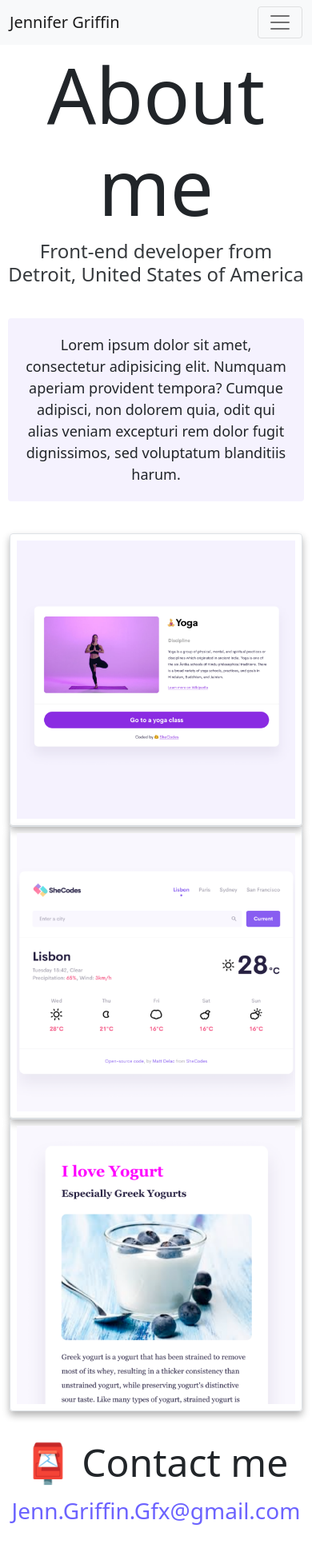
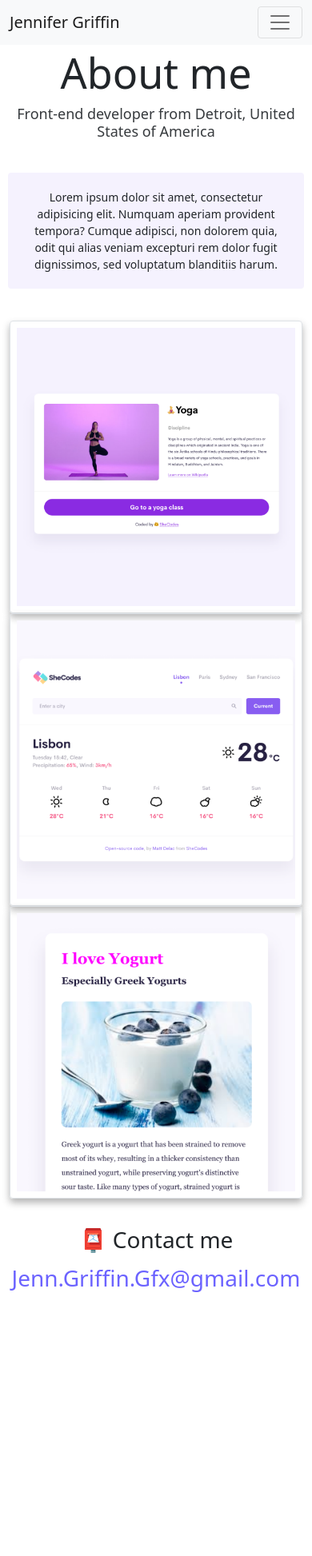
Before and after one commit to coderGriff66/Adv_BootStrap_WK3_SEO, a plain HTML site: page about.html in a window 390 px wide. Shown: the whole page at 80% size. After the commit the page ends 1679 px from the top, so only its background shows below. Drawn offline with nearby package versions, Linux system fonts and the light colour scheme.

Commit message:
Implementing SEO characteristics

```diff
--- a/about.html
+++ b/about.html
@@ -16,7 +16,7 @@
       crossorigin="anonymous"
     ></script>
     <link rel="stylesheet" href="/src/style.css" />
-    <title>About Jennifer Griffin</title>
+    <title>Info about JL Griffin</title>
   </head>
   <body>
     <nav class="navbar fixed-top navbar-expand-md navbar-light bg-light">
@@ -36,7 +36,7 @@
         <div class="collapse navbar-collapse" id="navbarNav">
           <ul class="navbar-nav">
             <li class="nav-item">
-              <a class="nav-link active" aria-current="page" href="index.html">Home</a>
+              <a class="nav-link active" aria-current="page" href="index.html">Homepage</a>
             </li>
             <li class="nav-item">
               <a class="nav-link" href="about.html#contact">Contact Me</a>
@@ -88,7 +88,7 @@
   </body>
     <div class="" <div id="contact">
       <h2>📮 Contact me</h2>
-      <a href="mailto:Jenn.Griffin.Gfx@gmail.com" class="email-link">
+      <a href="mailto:Jenn.Griffin.Gfx@gmail.com" class="email-link" title="email for JL Griffin">
         Jenn.Griffin.Gfx@gmail.com
       </a>
     </div>
--- a/src/style.css
+++ b/src/style.css
@@ -112,3 +112,17 @@ p {
 .image {
   box-shadow: var(--box-shadow);
 }
+@media (max-width: 576px) {
+  h1 {
+    font-size: 52px;
+  }
+  h2 {
+    font-size: 28px;
+  }
+  h3 {
+    font-size: 18px;
+  }
+  p {
+    font-size: 14px;
+  }
+}
```
Also changed, not shown: index.html (+5 -4 lines).
